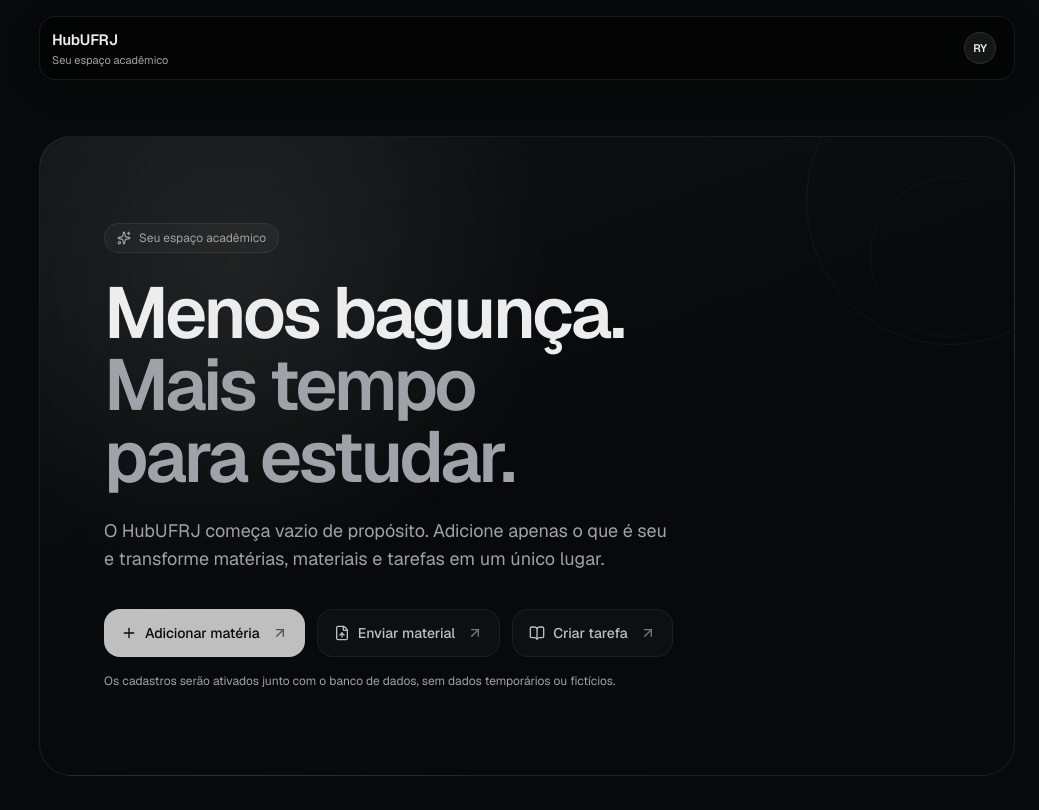
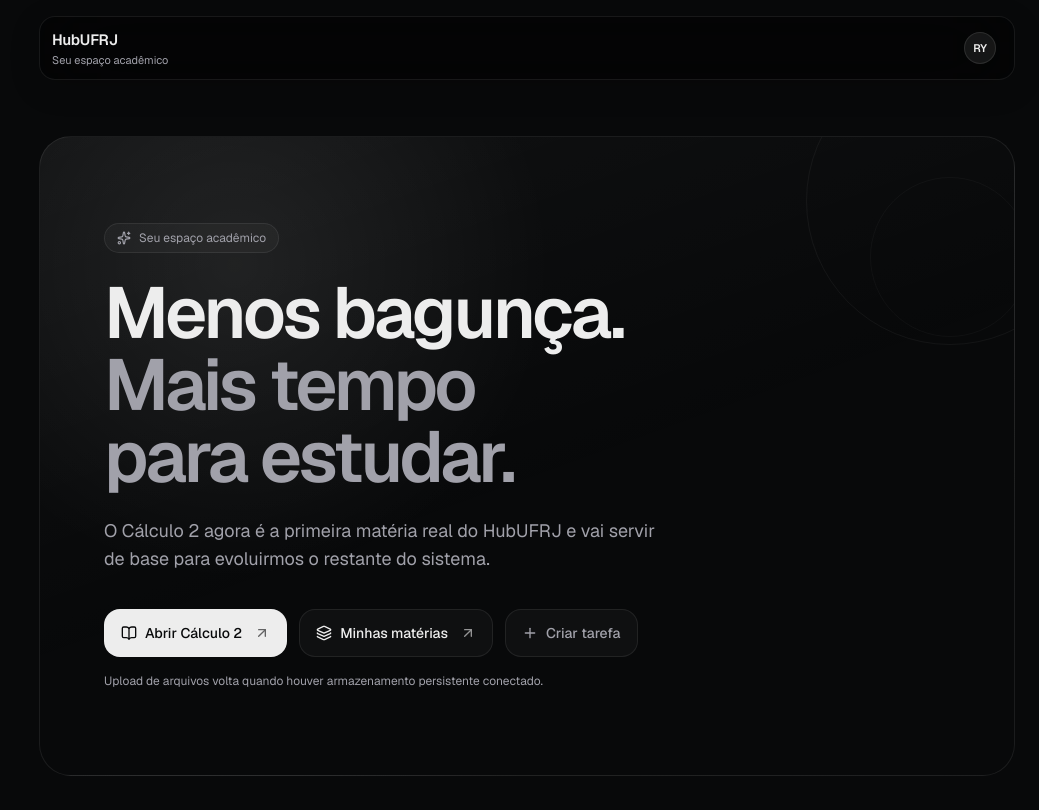
Before and after one commit to yujiraphael/hubufrj, a Next.js app: page /hoje in a window 1280 px wide. Shown: the top 810 px of the page, without its empty margins (241-1280 px from the left). Built offline with nearby package versions, Linux system fonts and the light colour scheme.

Commit message:
feat: estrutura calculo 2 como materia escalavel

```diff
--- a/src/app/(dashboard-group)/hoje/page.tsx
+++ b/src/app/(dashboard-group)/hoje/page.tsx
@@ -1,9 +1,8 @@
-import { ArrowUpRight, BookOpen, FileUp, Plus, Sparkles } from 'lucide-react';
+import Link from 'next/link';
+import { ArrowUpRight, BookOpen, Layers3, Plus, Sparkles } from 'lucide-react';
 
-const actions = [
-  { label: 'Adicionar matéria', icon: Plus },
-  { label: 'Enviar material', icon: FileUp },
-  { label: 'Criar tarefa', icon: BookOpen },
+const secondaryActions = [
+  { label: 'Minhas matérias', href: '/disciplinas', icon: Layers3 },
 ];
 
 export default function HojePage() {
@@ -25,33 +24,50 @@
           </h1>
 
           <p className="mt-6 max-w-xl text-pretty text-base leading-7 text-muted-foreground sm:text-lg">
-            O HubUFRJ começa vazio de propósito. Adicione apenas o que é seu e transforme matérias, materiais e tarefas em um único lugar.
+            O Cálculo 2 agora é a primeira matéria real do HubUFRJ e vai servir de base para evoluirmos o restante do sistema.
           </p>
 
           <div className="mt-9 flex flex-col gap-3 sm:flex-row">
-            {actions.map(({ label, icon: Icon }, index) => (
-              <button
+            <Link
+              href="/disciplinas/calculo-2"
+              className="inline-flex min-h-12 items-center justify-between gap-3 rounded-2xl border border-foreground bg-foreground px-4 py-3 text-sm font-medium text-background"
+            >
+              <span className="flex items-center gap-2">
+                <BookOpen className="h-4 w-4" aria-hidden="true" />
+                Abrir Cálculo 2
+              </span>
+              <ArrowUpRight className="h-4 w-4 opacity-60" aria-hidden="true" />
+            </Link>
+
+            {secondaryActions.map(({ label, href, icon: Icon }) => (
+              <Link
                 key={label}
-                type="button"
-                disabled
-                title="Será ativado quando conectarmos o banco de dados"
-                className={`inline-flex min-h-12 items-center justify-between gap-3 rounded-2xl border px-4 py-3 text-sm font-medium transition-colors disabled:cursor-not-allowed disabled:opacity-80 ${
-                  index === 0
-                    ? 'border-foreground bg-foreground text-background'
-                    : 'border-white/10 bg-white/[0.03] text-foreground'
-                }`}
+                href={href}
+                className="inline-flex min-h-12 items-center justify-between gap-3 rounded-2xl border border-white/10 bg-white/[0.03] px-4 py-3 text-sm font-medium text-foreground"
               >
                 <span className="flex items-center gap-2">
                   <Icon className="h-4 w-4" aria-hidden="true" />
                   {label}
                 </span>
                 <ArrowUpRight className="h-4 w-4 opacity-60" aria-hidden="true" />
-              </button>
+              </Link>
             ))}
+
+            <button
+              type="button"
+              disabled
+              title="Será ativado quando conectarmos o banco de dados"
+              className="inline-flex min-h-12 items-center justify-between gap-3 rounded-2xl border border-white/10 bg-white/[0.03] px-4 py-3 text-sm font-medium text-muted-foreground disabled:cursor-not-allowed"
+            >
+              <span className="flex items-center gap-2">
+                <Plus className="h-4 w-4" aria-hidden="true" />
+                Criar tarefa
+              </span>
+            </button>
           </div>
 
           <p className="mt-4 text-xs text-muted-foreground">
-            Os cadastros serão ativados junto com o banco de dados, sem dados temporários ou fictícios.
+            Upload de arquivos volta quando houver armazenamento persistente conectado.
           </p>
         </div>
       </section>
```
